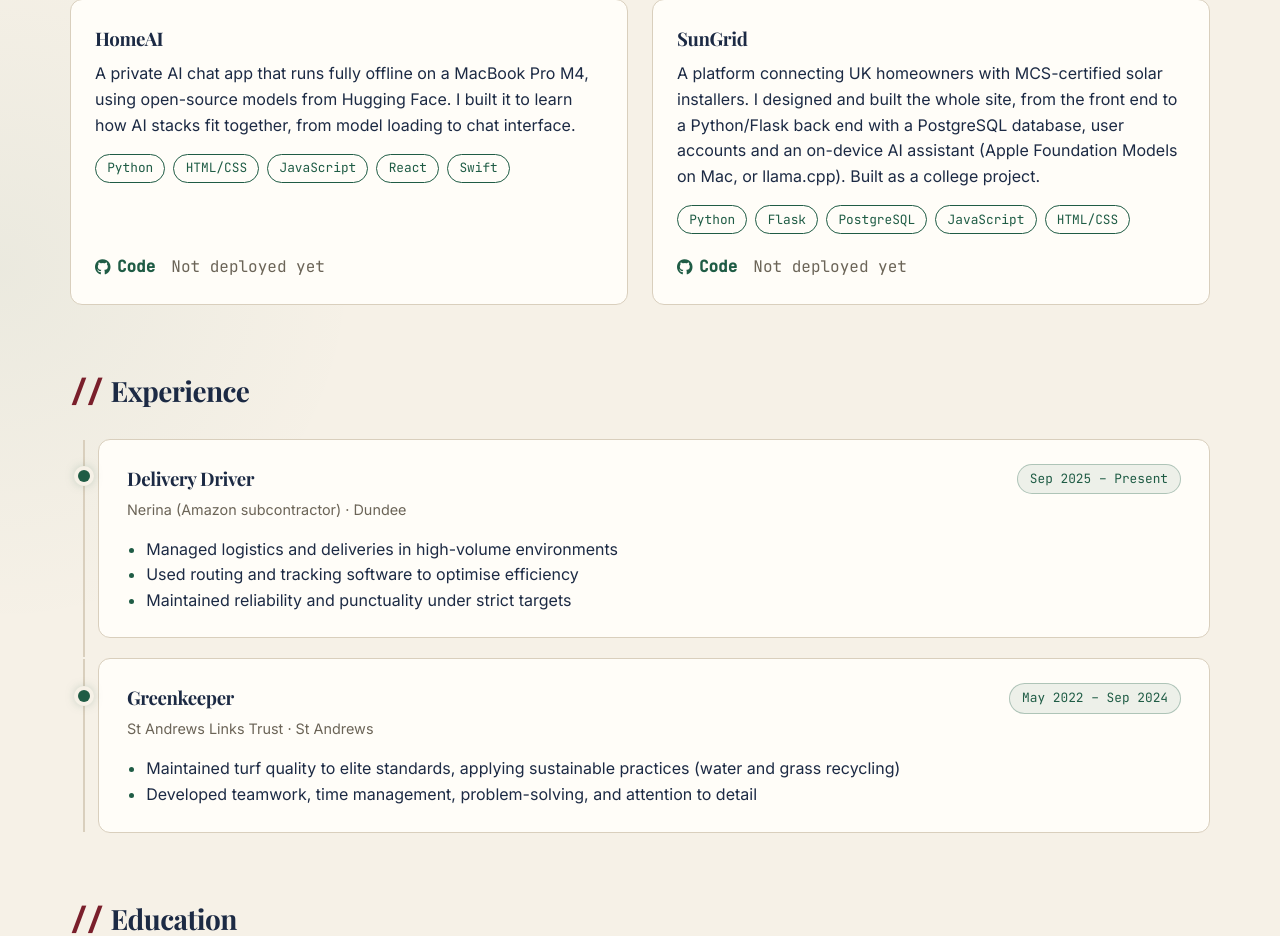
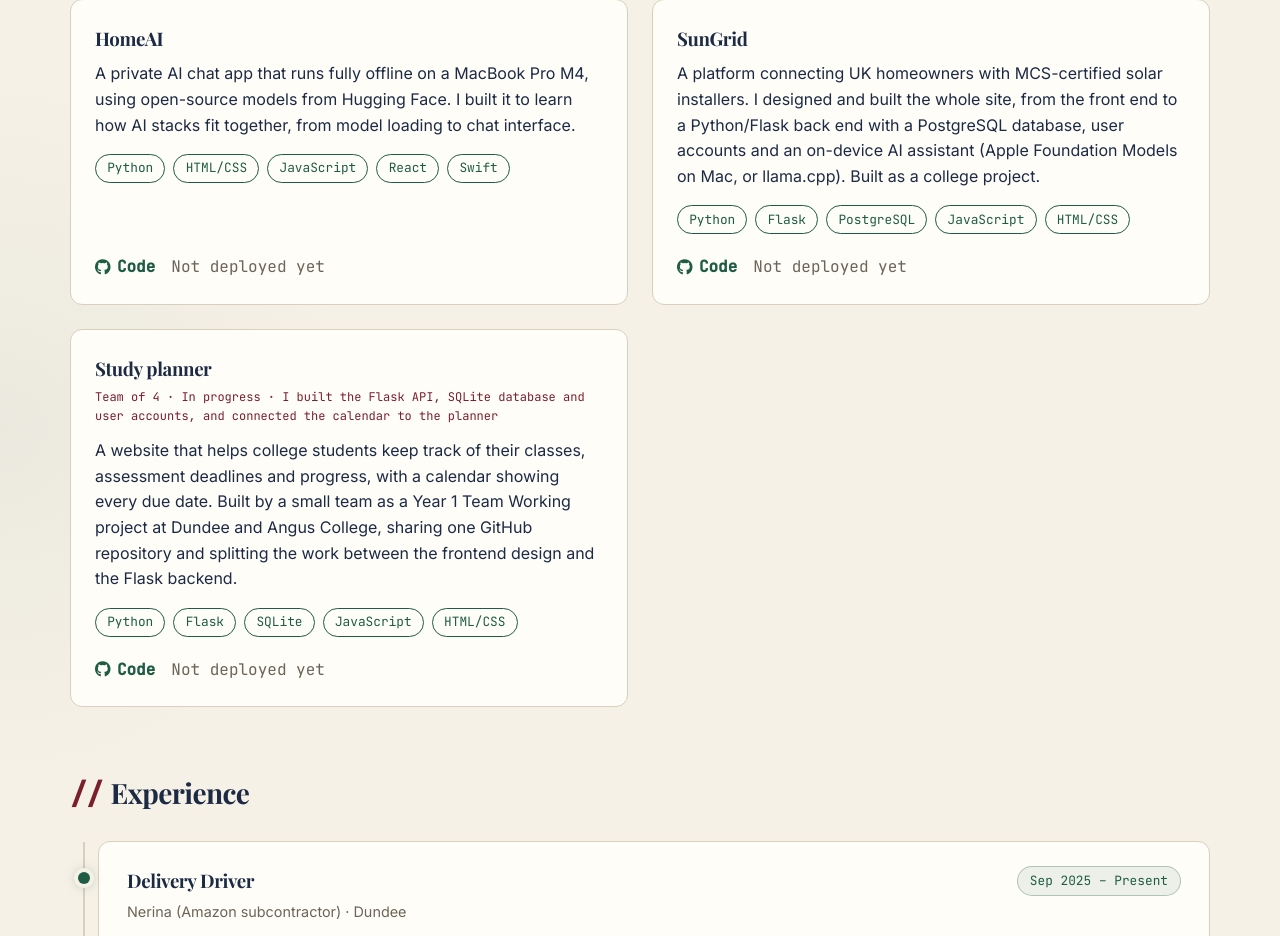
Before and after one commit to Jpbuglerlamb/Jpbuglerlamb.github.io, a Flask app: page / in a window 1280 px wide. Shown: the part 1256-2192 px from the top of the page. Run offline with Flask 3, Linux system fonts and the light colour scheme.

Commit message:
added project

```diff
--- a/data.py
+++ b/data.py
@@ -21,6 +21,17 @@ PROJECTS = [
         ),
         "tags": ["Python", "Flask", "PostgreSQL", "JavaScript", "HTML/CSS"],
         "code_url": "https://github.com/Jpbuglerlamb/SunGrid",
+        "live_url": None,
+    },
+    {
+        "name": "Study planner",
+        "description": (
+            "A website that helps college students keep track of their classes, assessment deadlines and progress, with a calendar showing every due date. "
+            "Built by a small team as a Year 1 Team Working project at Dundee and Angus College, sharing one GitHub repository and splitting the work between the frontend design and the Flask backend."
+        ),
+        "role": "Team of 4 · In progress · I built the Flask API, SQLite database and user accounts, and connected the calendar to the planner",
+        "tags": ["Python", "Flask", "SQLite", "JavaScript", "HTML/CSS"],
+        "code_url": "https://github.com/Jpbuglerlamb/Group_project",
         "live_url": None,
     },
 ]
--- a/static/CSS/styles.css
+++ b/static/CSS/styles.css
@@ -564,6 +564,12 @@ section {
     border-radius: var(--radius);
     transition: border-color 0.2s ease, transform 0.2s ease;
 }
+.project .project-role {
+    margin: -0.25rem 0 0.75rem;
+    font-family: var(--font-mono);
+    font-size: 0.75rem;
+    color: var(--accent-2);
+}
 
 .project:hover {
     border-color: var(--accent);
--- a/templates/index.html
+++ b/templates/index.html
@@ -131,6 +131,9 @@
       {% for project in projects %}
       <article class="project">
           <h3>{{ project.name }}</h3>
+          {% if project.role %}
+          <p class="project-role">{{ project.role }}</p>
+          {% endif %}
           <p>{{ project.description }}</p>
 
           <ul class="tags">
@@ -140,14 +143,17 @@
           </ul>
 
           <p class="links">
-            <a href="{{ project.code_url }}">
-              <i class="fa-brands fa-github" aria-hidden="true"></i> Code
-            </a>
-            {% if project.live_url %}
+              {% if project.code_url %}
+              <a href="{{ project.code_url }}">
+                <i class="fa-brands fa-github" aria-hidden="true"></i>Code
+              </a>
+              {% endif %}
+
+              {% if project.live_url %}
               <a href="{{ project.live_url }}">Live site</a>
-            {% else %}
+              {% else %}
               <span>Not deployed yet</span>
-            {% endif %}
+              {% endif %}
           </p>
       </article>
       {% endfor %}
```
